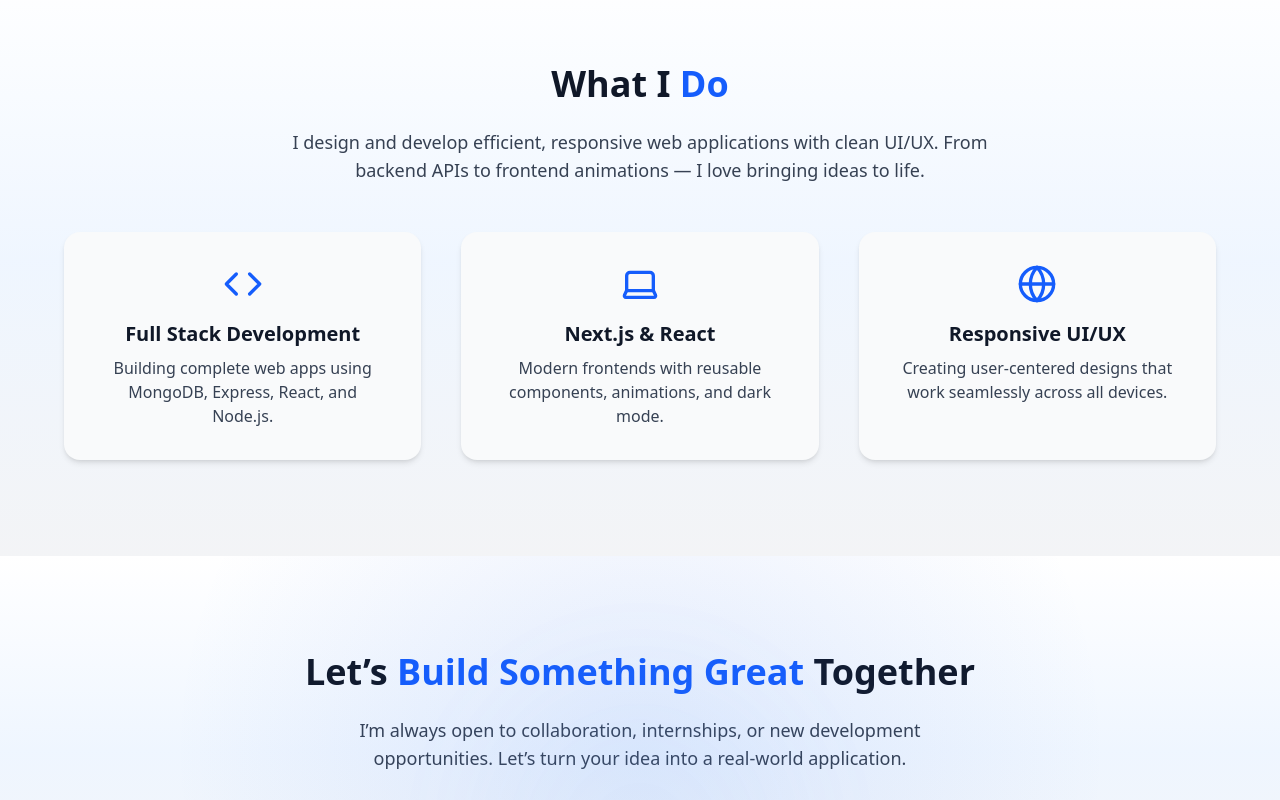
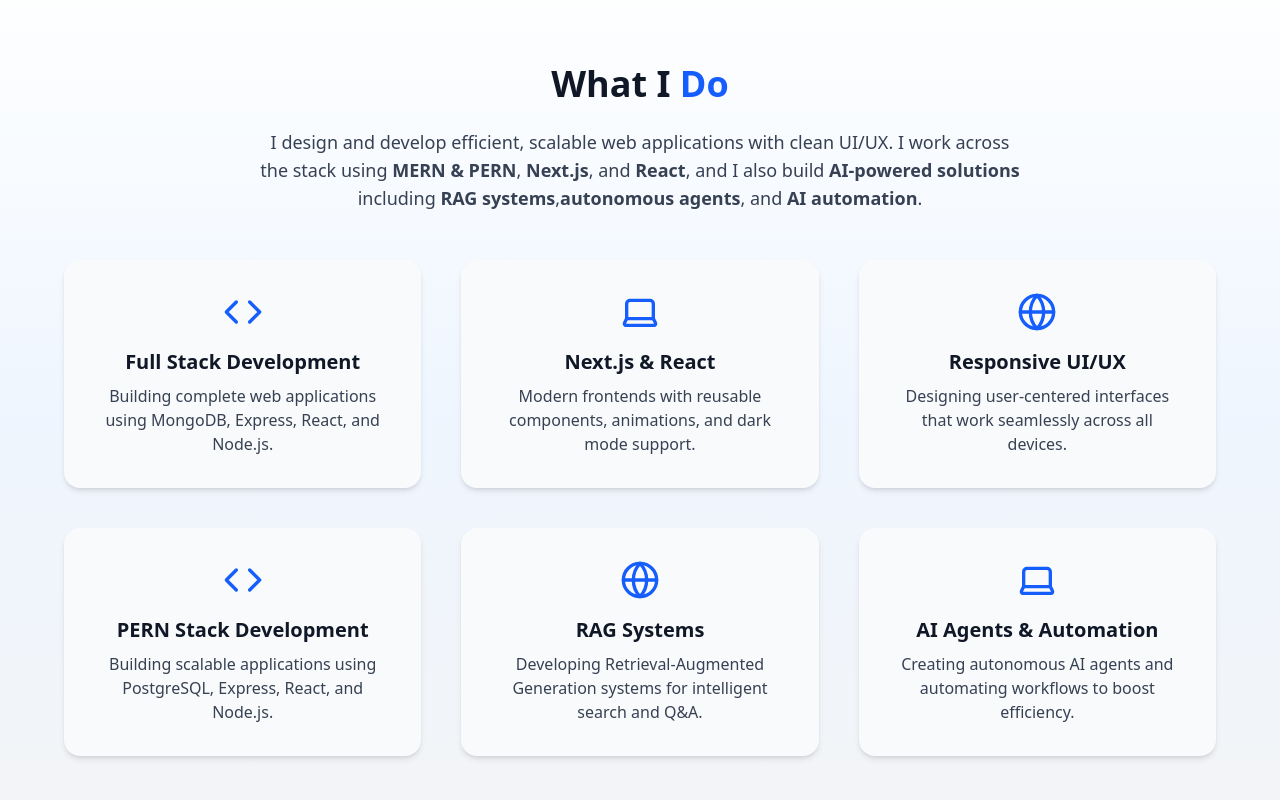
Before and after one commit to Chala751/Portiflex, a React (Vite) app in the folder client/: page / in a window 1280 px wide. Shown: the part 920-1720 px from the top of the page. Built offline with nearby package versions, Linux system fonts and the light colour scheme.

Commit message:
home page done

```diff
--- a/client/src/pages/Home.jsx
+++ b/client/src/pages/Home.jsx
@@ -78,33 +78,50 @@
           transition={{ delay: 0.2, duration: 0.8 }}
           className="text-gray-700 dark:text-gray-300 max-w-3xl mx-auto text-lg mb-12"
         >
-          I design and develop efficient, responsive web applications with clean UI/UX.
-          From backend APIs to frontend animations — I love bringing ideas to life.
+          I design and develop efficient, scalable web applications with clean UI/UX.
+          I work across the stack using <strong>MERN & PERN</strong>, <strong>Next.js</strong>, and <strong>React</strong>,
+          and I also build <strong>AI-powered solutions</strong> including <strong>RAG systems</strong>,
+          <strong>autonomous agents</strong>, and <strong>AI automation</strong>.
+
         </motion.p>
-
         <div className="grid md:grid-cols-3 gap-10 max-w-6xl mx-auto">
           {[
             {
               icon: <Code className="w-10 h-10 text-blue-600" />,
               title: "Full Stack Development",
-              desc: "Building complete web apps using MongoDB, Express, React, and Node.js.",
+              desc: "Building complete web applications using MongoDB, Express, React, and Node.js.",
             },
             {
               icon: <Laptop className="w-10 h-10 text-blue-600" />,
               title: "Next.js & React",
-              desc: "Modern frontends with reusable components, animations, and dark mode.",
+              desc: "Modern frontends with reusable components, animations, and dark mode support.",
             },
             {
               icon: <Globe className="w-10 h-10 text-blue-600" />,
               title: "Responsive UI/UX",
-              desc: "Creating user-centered designs that work seamlessly across all devices.",
+              desc: "Designing user-centered interfaces that work seamlessly across all devices.",
+            },
+            {
+              icon: <Code className="w-10 h-10 text-blue-600" />,
+              title: "PERN Stack Development",
+              desc: "Building scalable applications using PostgreSQL, Express, React, and Node.js.",
+            },
+            {
+              icon: <Globe className="w-10 h-10 text-blue-600" />,
+              title: "RAG Systems",
+              desc: "Developing Retrieval-Augmented Generation systems for intelligent search and Q&A.",
+            },
+            {
+              icon: <Laptop className="w-10 h-10 text-blue-600" />,
+              title: "AI Agents & Automation",
+              desc: "Creating autonomous AI agents and automating workflows to boost efficiency.",
             },
           ].map((item, i) => (
             <motion.div
               key={i}
               initial={{ opacity: 0, y: 20 }}
               whileInView={{ opacity: 1, y: 0 }}
-              transition={{ delay: i * 0.2 }}
+              transition={{ delay: i * 0.15 }}
               className="bg-gray-50 dark:bg-gray-800 rounded-2xl p-8 shadow-md hover:shadow-xl transition"
             >
               <div className="flex justify-center mb-4">{item.icon}</div>
@@ -147,7 +164,7 @@
         >
           <Link
             to="/contact"
-            className="inline-flex items-center gap-2 bg-blue-600 hover:bg-blue-700 text-white font-semibold px-8 py-3 rounded-full shadow-lg hover:shadow-xl transition duration-300"
+            className="inline-flex items-center gap-2 bg-blue-600 hover:bg-blue-700 text-white font-semibold px-8 py-3 rounded-full shadow-lg hover:shadow-xl transition duration-300 cursor-pointer"
           >
             <Send size={20} /> Contact Me
           </Link>
@@ -155,9 +172,9 @@
 
         <motion.div
           initial={{ opacity: 0, y: 50 }}
-          animate={{ opacity: 0.15, y: 0 }}
+          animate={{ opacity: 0.2, y: 0 }}
           transition={{ delay: 0.5, duration: 1.5 }}
-          className="absolute -bottom-12 left-0 right-0 flex justify-center"
+          className="absolute -bottom-12 left-0 right-0 flex justify-center pointer-events-none"
         >
           <div className="w-80 h-80 bg-blue-300 rounded-full blur-3xl opacity-30 dark:opacity-20" />
         </motion.div>
```
